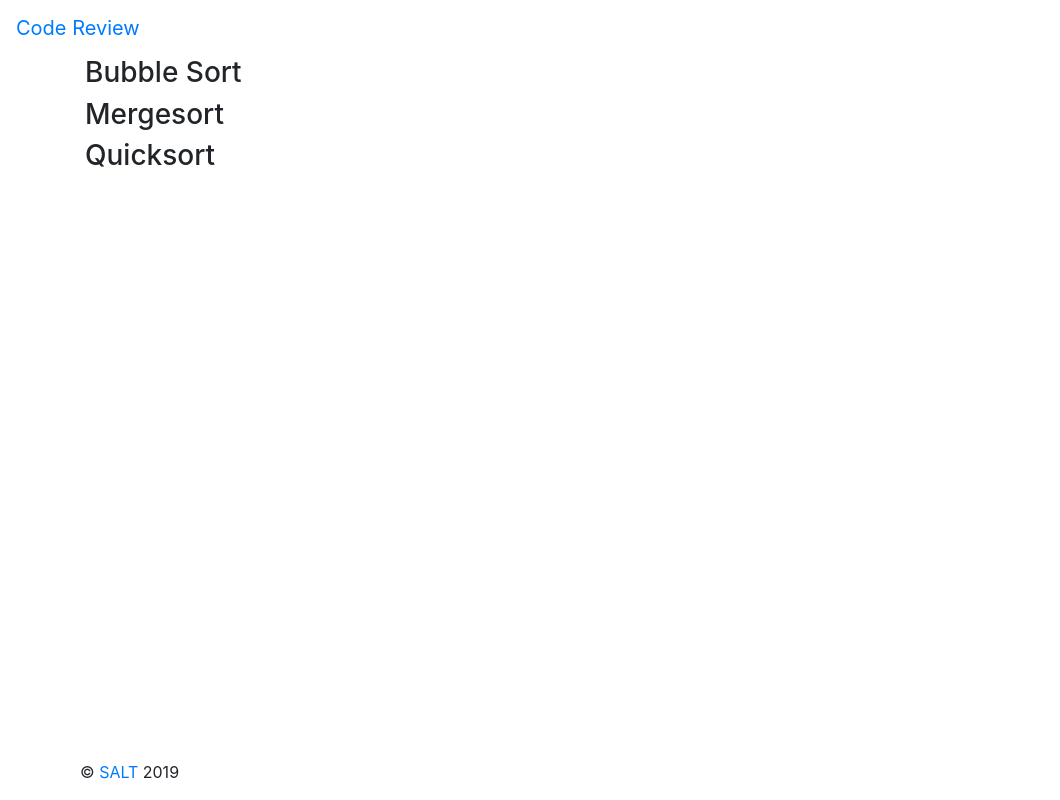
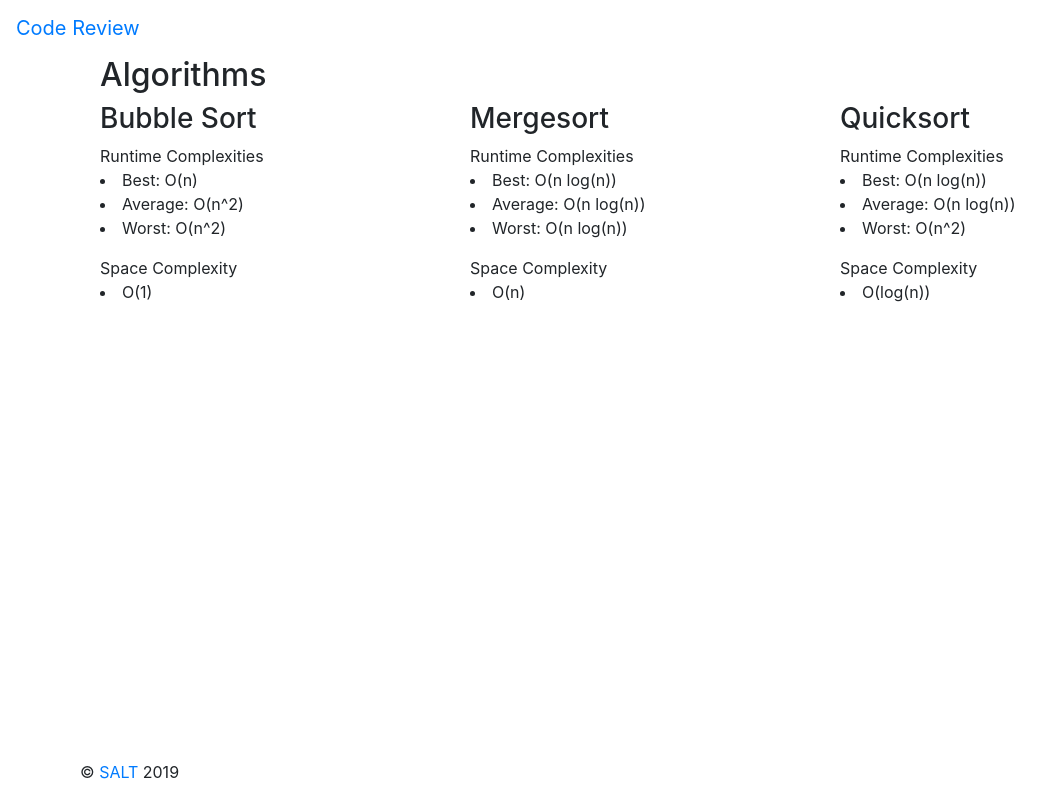
Before and after one commit to KyKri/code-review, an Angular app: page /algorithms in a window 1280 px wide. Shown: the whole page, without its empty margins (0-1060 px from the left). Built offline with nearby package versions, Linux system fonts and the light colour scheme.

Commit message:
experimenting with template outline

```diff
--- a/src/app/algorithms-list/algorithms-list.component.html
+++ b/src/app/algorithms-list/algorithms-list.component.html
@@ -1,5 +1,20 @@
 <div>
-    <div *ngFor="let alg of algorithms">
-        <h3>{{ alg.name }}</h3>
+    <div class="container">
+        <h2>Algorithms</h2>
+        <div class="row">
+            <div class="col-md-4" *ngFor="let alg of algorithms">
+                <h3>{{ alg.name }}</h3>
+                <p>
+                    Runtime Complexities
+                    <li>Best: {{ alg.runtimeComplexities.best }}</li>
+                    <li>Average: {{ alg.runtimeComplexities.average }}</li>
+                    <li>Worst: {{ alg.runtimeComplexities.worst }}</li>
+                </p>
+                <p>
+                    Space Complexity
+                    <li>{{ alg.spaceComplexity }}</li>
+                </p>
+            </div>
+        </div>
     </div>
 </div>
```
